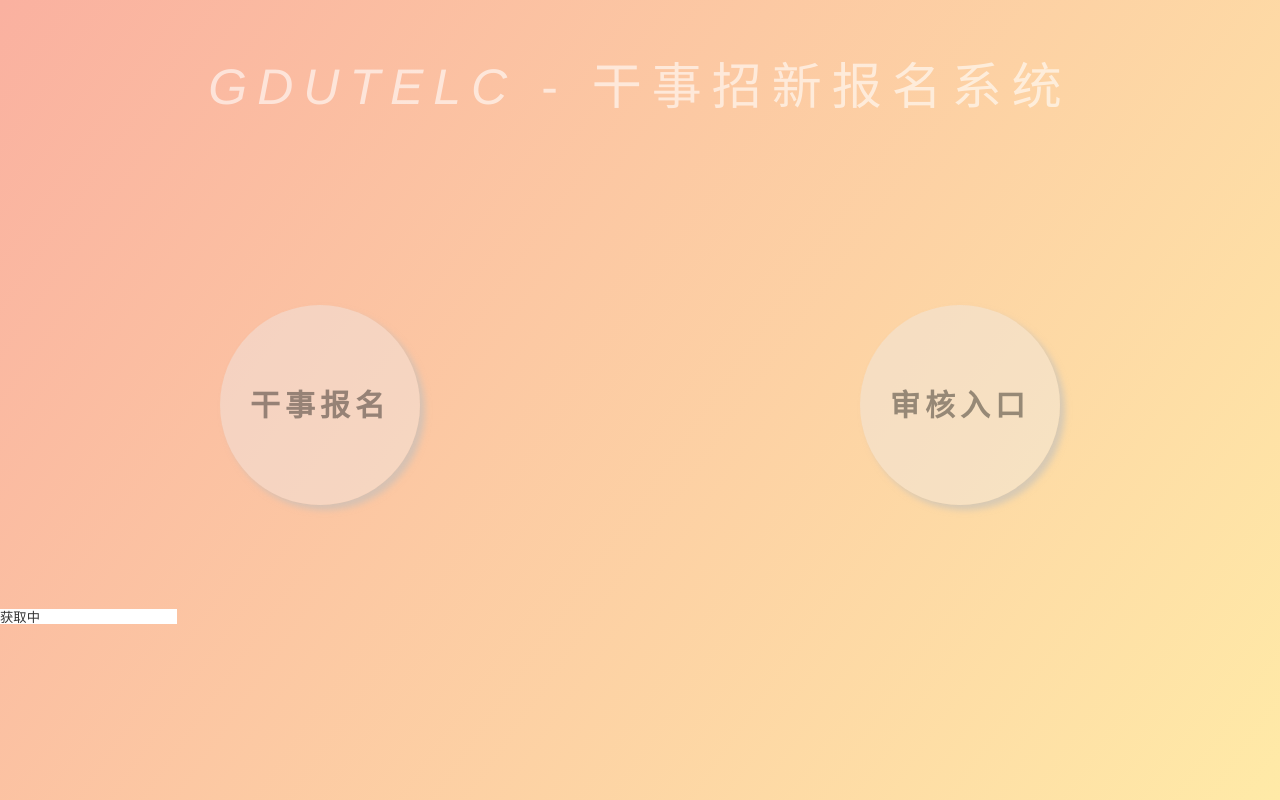
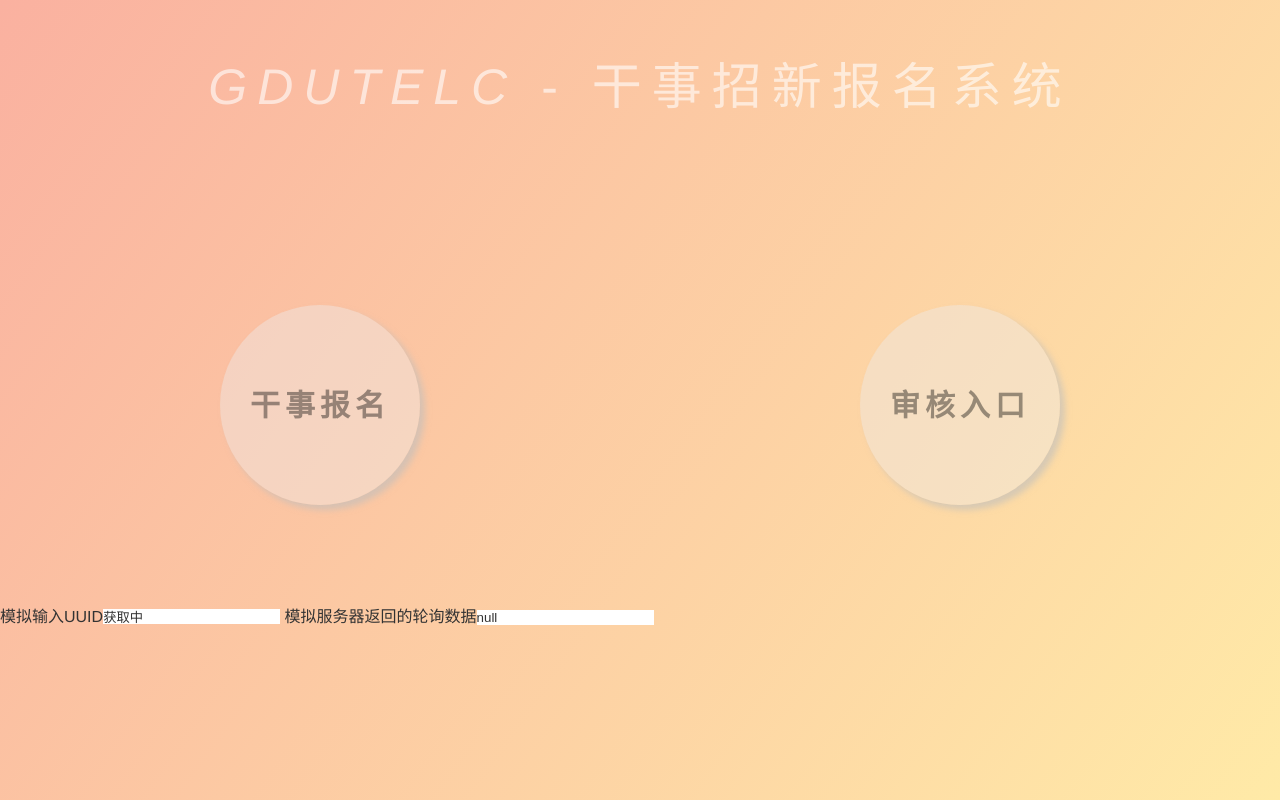
Before and after one commit to nwelcbng/classroom-admin-web, a Vue app: page / in a window 1280 px wide. Built offline with nearby package versions, Linux system fonts and the light colour scheme.

Commit message:
完成了干事报名登陆卡片页的动画和事件逻辑

```diff
--- a/src/App.vue
+++ b/src/App.vue
@@ -5,13 +5,14 @@
     </div>
     <div id="cards">
       <card :contentTitle="contentTitle1" @getUUID="getUUID">
-        <visitor-desc :UUID="UUID"></visitor-desc>
+        <visitor-desc :UUID="UUID" :jwt="jwt"></visitor-desc>
       </card>
       <card :contentTitle="contentTitle2">
         <admin-login></admin-login>
       </card>
     </div>
-    <input type="text" v-model="UUID">
+    模拟输入UUID<input type="text" v-model="UUID" >
+    模拟服务器返回的轮询数据<input type="text" v-model="jwtInput">
   </div>
 </template>
 
@@ -26,14 +27,32 @@ export default {
     return {
       contentTitle1: "干事报名",
       contentTitle2: "审核入口",
-      UUID:"获取中"
+      UUID:"获取中",
+      jwt:"null",
+      jwtInput:"null",//用于模拟服务器返回询问数据
+      timer: null
     };
   },
   methods:{
     getUUID(){
-      console.log("f get");
+      console.log("get UUID");
       //TODO 在这里获取UUID
       setTimeout(()=>{this.UUID="test UUID";},1000);
+      this.timer=setInterval(this.getJWT,5000);
+    },
+    getJWT(){
+      //TODO 发送请求
+      console.log("begin ask");
+      if(this.jwtInput.includes("OK")){
+        this.jwt=this.jwtInput;
+        console.log("jwt ok!");
+        clearInterval(this.timer);
+      }
+      if(this.jwtInput.includes("FAIL")){
+        console.log("jwt FAIL!",this.jwtInput);
+        clearInterval(this.timer);
+        this.getUUID();
+      }
     }
   }
 };
--- a/src/components/VisitorDesc.vue
+++ b/src/components/VisitorDesc.vue
@@ -6,8 +6,8 @@
       <div class="wx-applet-QR"></div>
     </div>
     <div class="wx-logincode" id="qrcode" ref="qrcode"></div>
-    <span class="status">等待扫描</span>
-    <button class="go iconfont icon-jinru hide"></button>
+    <span class="status">{{status}}</span>
+    <button class="go iconfont icon-jinru " :class="{'hide':goHide}"></button>
   </div>
 </template>
 
@@ -17,16 +17,30 @@ export default {
     name: "VisitorDesc",
     props:{
       UUID:String,
+      jwt:String
+    },
+    data(){
+      return{
+        status:"等待扫描",
+        goHide: true
+      }
     },
     watch:{
       UUID: function(newData){
         console.log("watch change "+newData);
-        this.$refs.qrcode.innerHTML="";//清楚原有二维码
-        const QRcodeImg=new QRcode(this.$refs.qrcode,{
+        this.$refs.qrcode.innerHTML="";//清除原有二维码
+        new QRcode(this.$refs.qrcode,{
           text:newData,
           width: 200,
           height:200
         })
+      },
+      jwt: function(newData){
+        console.log("get jwt"+newData);
+        //TODO
+
+        this.status="登陆成功";
+        this.goHide=false;//显示进入按钮
       }
     }
 };
```
Also changed, not shown: 1 other file (tests, documents, lock files or other folders).
